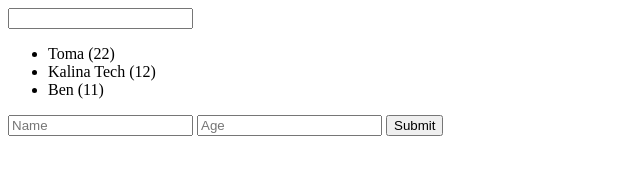
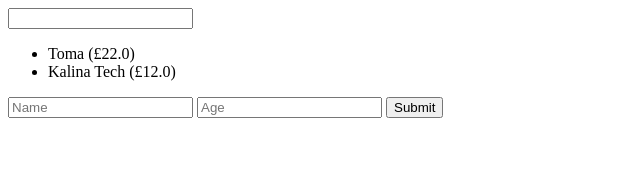
Before and after one commit to tothpeter/tutorial-js-angular-learn-angular-from-scratch-udemy, a plain HTML site: page index.html in a window 1280 px wide. Shown: the whole page, without its empty margins (0-640 px from the left). Drawn offline with Linux system fonts and the light colour scheme.

Commit message:
Using filters in temlates

```diff
--- a/index.html
+++ b/index.html
@@ -8,7 +8,9 @@
 <body ng-controller="directoryCtrl as dirList">
   <input type="text" ng-model="search">
   <ul>
-    <li ng-repeat="item in dirList.list | filter: search">{{item.name}} ({{item.age}})</li>
+    <li ng-repeat="item in dirList.list | filter: search | orderBy:'-age' | limitTo:2" class="">
+      {{item.name}} ({{item.age | currency:'£':1}})
+    </li>
   </ul>
 
 
```
